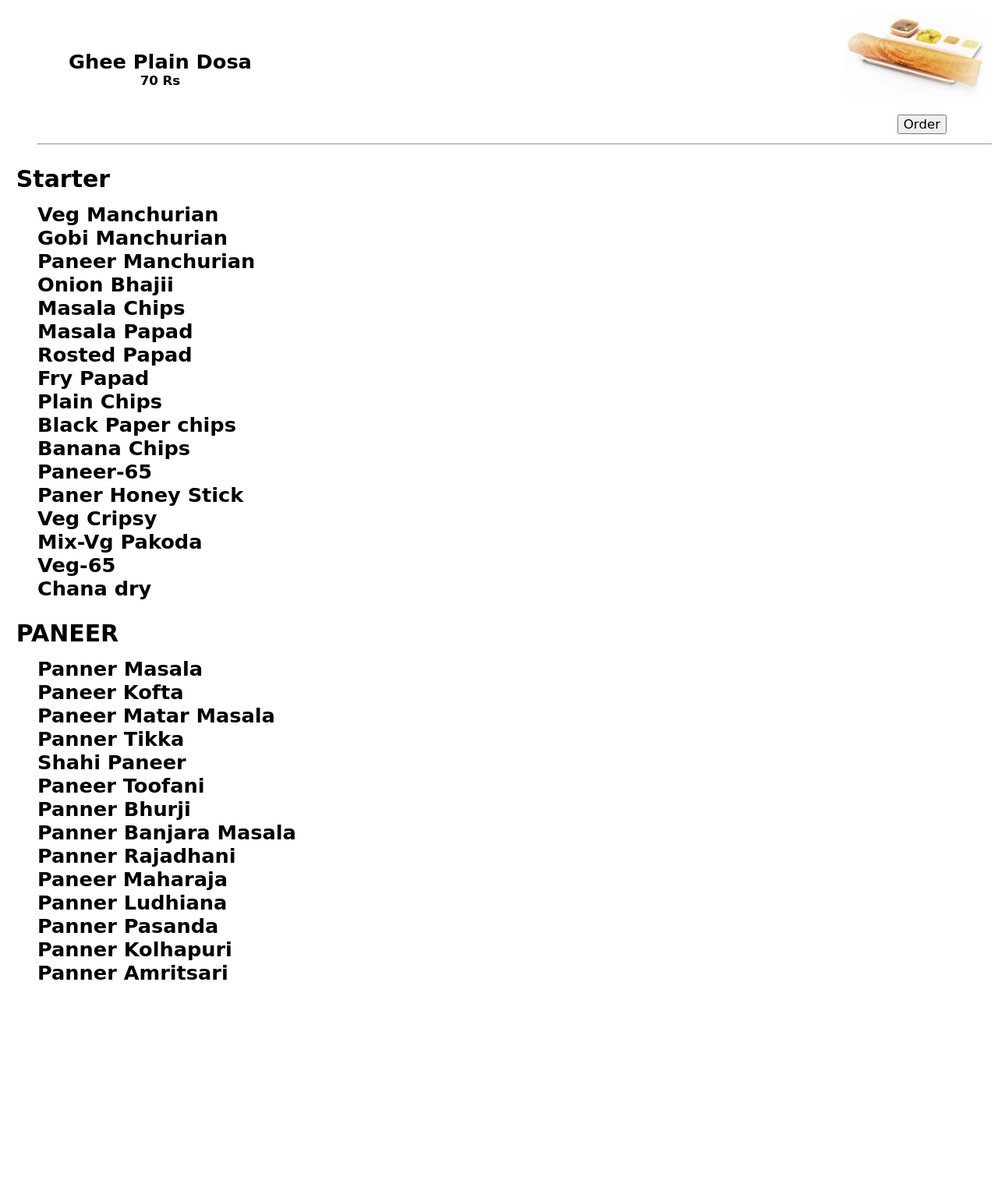
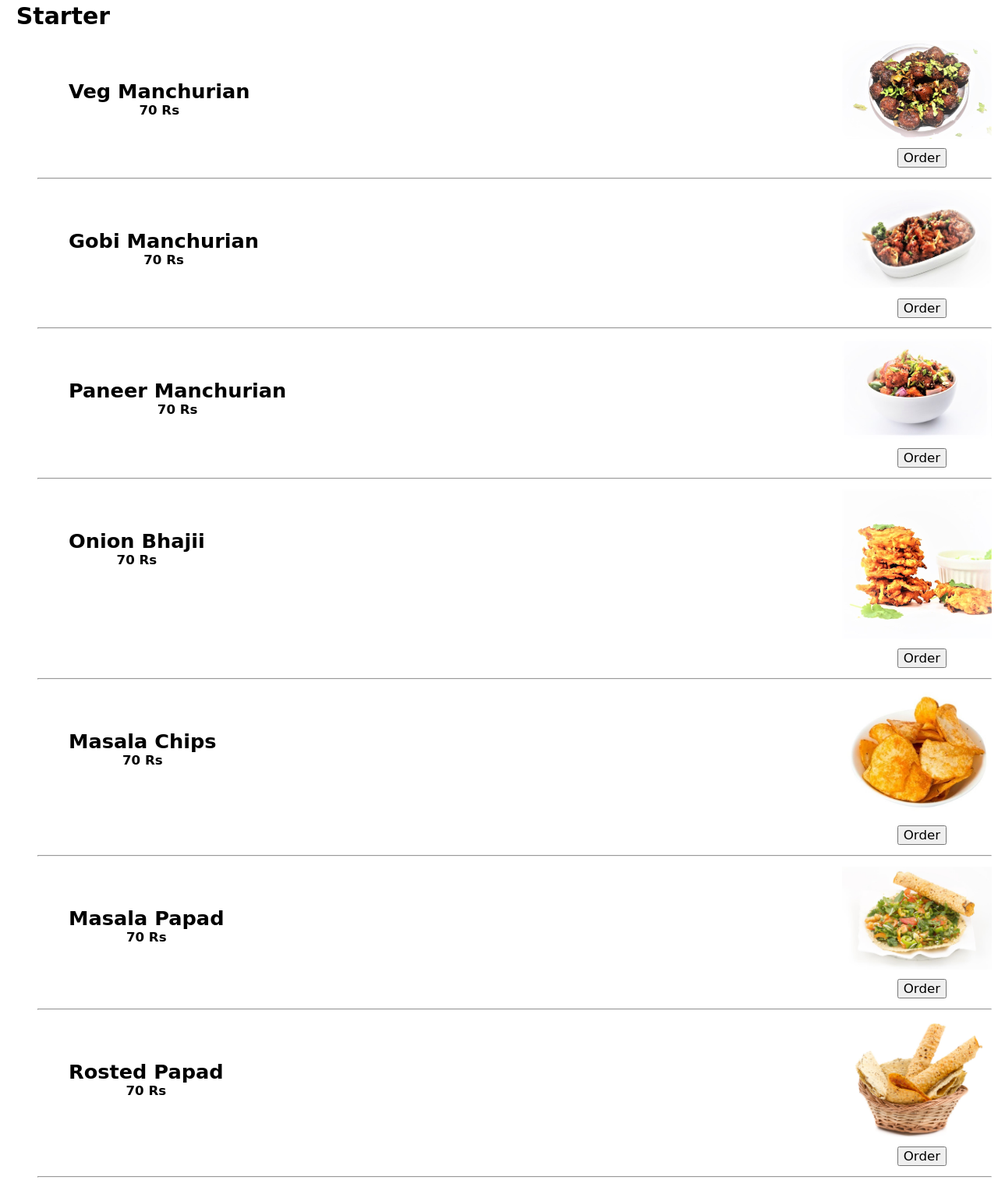
Before and after one commit to GauravDeshmukh17/Restaurent-Website, a plain HTML site: page menu.html in a window 1280 px wide. Shown: the part 3334-4848 px from the top of the page at 78% size. Before the commit the page ends 4623 px from the top, so only its background shows below. Drawn offline with Linux system fonts and the light colour scheme.

Commit message:
starter images added

```diff
--- a/menu.html
+++ b/menu.html
@@ -185,6 +185,51 @@
         }
 
         img[src="Images/gheedosa.png"]{
+
+            width: 15vw;
+        }
+
+        img[src="Images/manchurian.jpg"]{
+
+            width: 15vw;
+        }
+
+        img[src="Images/gobimanchurian.jpg"]{
+
+            width: 15vw;
+        }
+
+        img[src="Images/paneermanchurian.png"]{
+
+            width: 15vw;
+        }
+
+        img[src="Images/onionbajji.jpg"]{
+
+            width: 15vw;
+        }
+
+        img[src="Images/masalachips.jpg"]{
+
+            width: 15vw;
+        }
+
+        img[src="Images/masalapapad.jpg"]{
+
+            width: 15vw;
+        }
+
+        img[src="Images/rosted.jpg" ]{
+
+            width: 15vw;
+        }
+
+        img[src="Images/pakoda.jpg"]{
+
+            width: 15vw;
+        }
+
+        img[src="Images/chana.jpg"]{
 
             width: 15vw;
         }
@@ -377,7 +422,7 @@
                     </ul>
                 </li>
                 <hr>
-                <!-- <li>Cheese Masala Dosa</li> -->
+                <!-- <li>Cheese Masala Dosa</li>
                 <li class="dish">
                     <ul class="dish1" id="item1">
                         <li>Cheese Masala Dosa</li>
@@ -388,7 +433,7 @@
                         <button class="b4">Order</button>
                     </ul>
                 </li>
-                <hr>
+                <hr> -->
                 <!-- <li>Butter Cheese Masala Dosa</li> -->
                 <li class="dish">
                     <ul class="dish1" id="item1">
@@ -422,23 +467,122 @@
         <div id="menu2">
             <h3>Starter</h3>
             <ul class="starter">
+                <!-- <li>Veg Manchurian</li> -->
+                <li class="dish">
+                    <ul class="dish1" id="item1">
                         <li>Veg Manchurian</li>
+                        <li class="money">70 Rs</li>
+                    </ul>
+                    <ul class="dish2">
+                        <li><img src="Images/manchurian.jpg" alt=""></li>
+                        <button class="b4">Order</button>
+                    </ul>
+                </li>
+                <hr>
+                <!-- <li>Gobi Manchurian</li> -->
+                <li class="dish">
+                    <ul class="dish1" id="item1">
                         <li>Gobi Manchurian</li>
+                        <li class="money">70 Rs</li>
+                    </ul>
+                    <ul class="dish2">
+                        <li><img src="Images/gobimanchurian.jpg" alt=""></li>
+                        <button class="b4">Order</button>
+                    </ul>
+                </li>
+                <hr>
+                <!-- <li>Paneer Manchurian</li> -->
+                <li class="dish">
+                    <ul class="dish1" id="item1">
                         <li>Paneer Manchurian</li>
+                        <li class="money">70 Rs</li>
+                    </ul>
+                    <ul class="dish2" id="pm">
+                        <li><img src="Images/paneermanchurian.png" alt=""></li>
+                        <button class="b4">Order</button>
+                    </ul>
+                </li>
+                <hr>
+                <!-- <li>Onion Bhajii</li> -->
+                <li class="dish">
+                    <ul class="dish1" id="item1">
                         <li>Onion Bhajii</li>
+                        <li class="money">70 Rs</li>
+                    </ul>
+                    <ul class="dish2" id="pm">
+                        <li><img src="Images/onionbajji.jpg" alt=""></li>
+                        <button class="b4">Order</button>
+                    </ul>
+                </li>
+                <hr>
+                <!-- <li>Masala Chips</li> -->
+                <li class="dish">
+                    <ul class="dish1" id="item1">
                         <li>Masala Chips</li>
+                        <li class="money">70 Rs</li>
+                    </ul>
+                    <ul class="dish2" id="pm">
+                        <li><img src="Images/masalachips.jpg" alt=""></li>
+                        <button class="b4">Order</button>
+                    </ul>
+                </li>
+                <hr>
+                <!-- <li>Masala Papad</li> -->
+                <li class="dish">
+                    <ul class="dish1" id="item1">
                         <li>Masala Papad</li>
+                        <li class="money">70 Rs</li>
+                    </ul>
+                    <ul class="dish2" id="pm">
+                        <li><img src="Images/masalapapad.jpg" alt=""></li>
+                        <button class="b4">Order</button>
+                    </ul>
+                </li>
+                <hr>
+                <!-- <li>Rosted Papad</li> -->
+                <li class="dish">
+                    <ul class="dish1" id="item1">
                         <li>Rosted Papad</li>
-                <li>Fry Papad</li>
-                <li>Plain Chips</li>
-                <li>Black Paper chips</li>
-                <li>Banana Chips</li>
-                <li>Paneer-65</li>
-                <li>Paner Honey Stick</li>
-                <li>Veg Cripsy</li>
+                        <li class="money">70 Rs</li>
+                    </ul>
+                    <ul class="dish2">
+                        <li><img src="Images/rosted.jpg" alt=""></li>
+                        <button class="b4">Order</button>
+                    </ul>
+                </li>
+                <hr>
+                <!-- <li>Fry Papad</li> -->
+                <!-- <li>Plain Chips</li> -->
+                <!-- <li>Black Paper chips</li> -->
+                <!-- <li>Banana Chips</li> -->
+                <!-- <li>Paneer-65</li> -->
+                <!-- <li>Paner Honey Stick</li> -->
+                <!-- <li>Veg Cripsy</li> -->
+                <!-- <li>Mix-Vg Pakoda</li> -->
+                <li class="dish">
+                    <ul class="dish1" id="item1">
                         <li>Mix-Vg Pakoda</li>
-                <li>Veg-65</li>
+                        <li class="money">70 Rs</li>
+                    </ul>
+                    <ul class="dish2">
+                        <li><img src="Images/pakoda.jpg" alt=""></li>
+                        <button class="b4">Order</button>
+                    </ul>
+                </li>
+                <hr>
+                <!-- <li>Veg-65</li> -->
+                <!-- <li>Chana dry</li> -->
+                <li class="dish">
+                    <ul class="dish1" id="item1">
                         <li>Chana dry</li>
+                        <li class="money">70 Rs</li>
+                    </ul>
+                    <ul class="dish2">
+                        <li><img src="Images/chana.jpg" alt=""></li>
+                        <button class="b4">Order</button>
+                    </ul>
+                </li>
+                <hr>
             </ul>
         </div>
         <div id="menu3">
```
Also changed, not shown: Images/chana.jpg (added), Images/gobimanchurian.jpg (added), Images/manchurian.jpg (added), Images/masalachips.jpg (added), Images/masalapapad.jpg (added), Images/onionbajji.jpg (added), Images/pakoda.jpg (added), Images/paneermanchurian.png (added), Images/rosted.jpg (added). Lines whose indentation alone changed are shown as unchanged.
